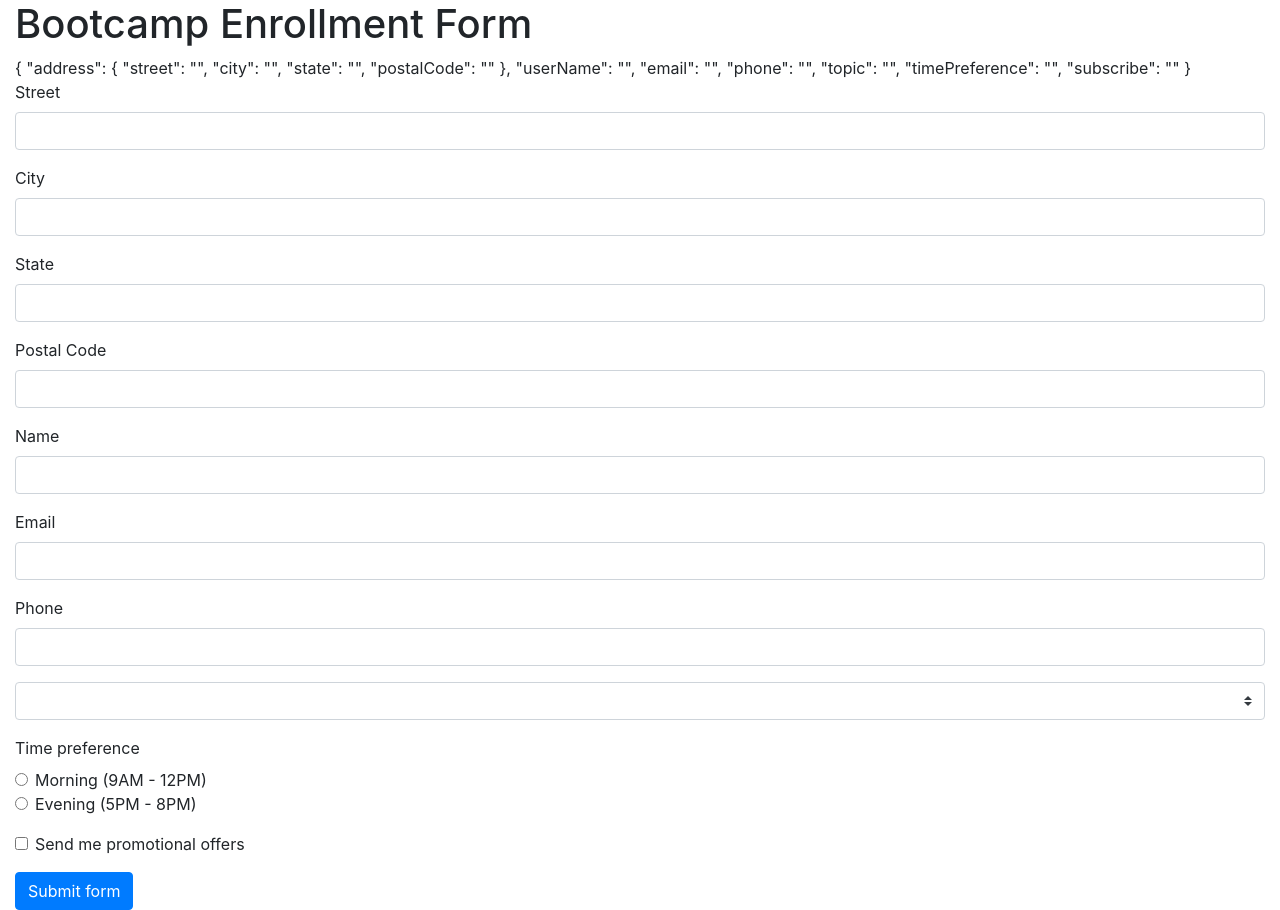
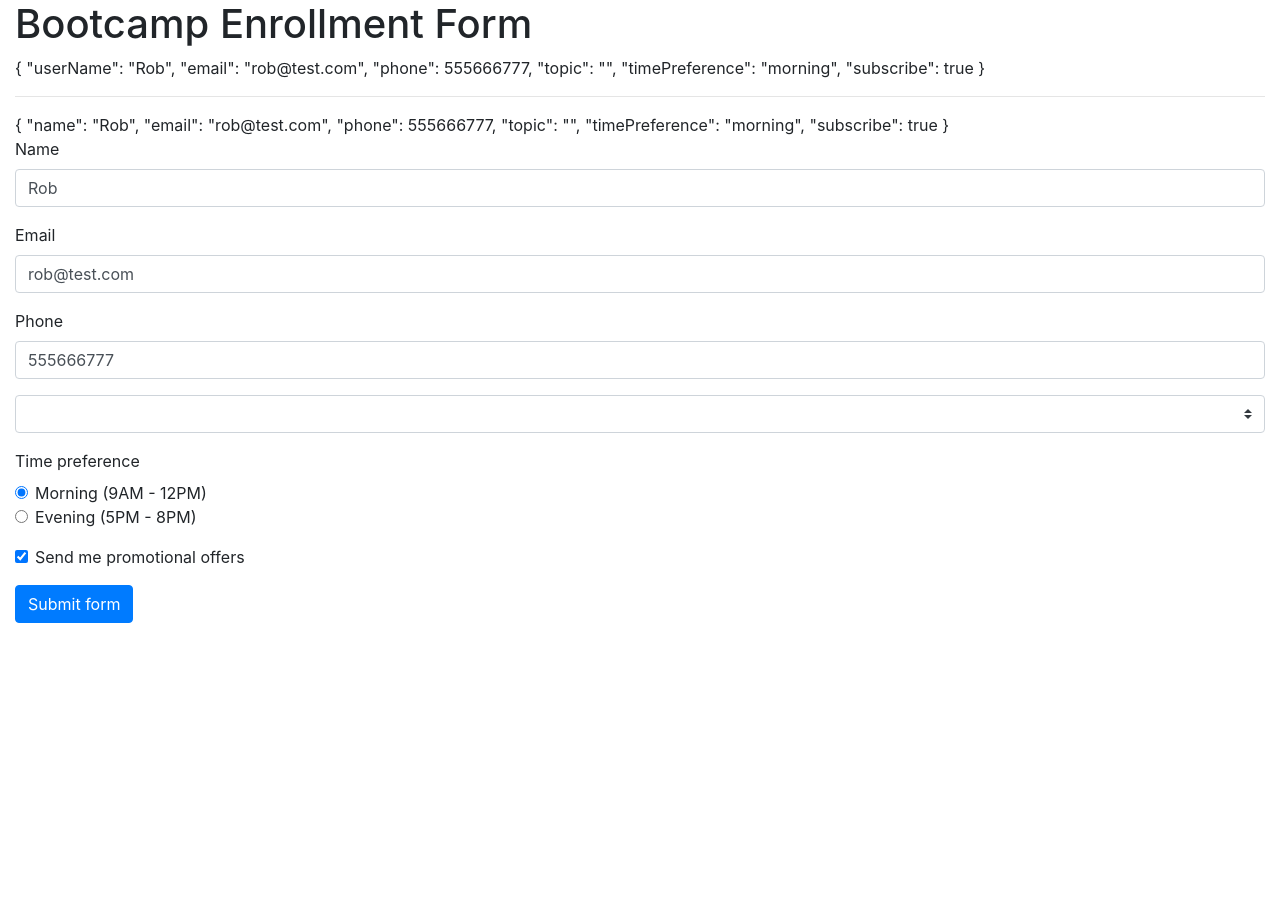
Before and after one commit to ranibb/Angular-Forms, an Angular app in the folder template-driven-forms/: page / in a window 1280 px wide. After the commit the page ends 800 px from the top, so only its background shows below. Built offline with nearby package versions, Linux system fonts and the light colour scheme.

Commit message:
binding a User model data to the form

```diff
--- a/template-driven-forms/src/app/app.component.html
+++ b/template-driven-forms/src/app/app.component.html
@@ -3,44 +3,27 @@
     <form #userForm="ngForm">
 
         {{userForm.value | json}}
-
-        <div ngModelGroup="address">
-            <div class="form-group">
-                <label>Street</label>
-                <input type="text" class="form-control" name="street" ngModel>
-            </div>
-            <div class="form-group">
-                <label>City</label>
-                <input type="text" class="form-control" name="city" ngModel>
-            </div>
-            <div class="form-group">
-                <label>State</label>
-                <input type="text" class="form-control" name="state" ngModel>
-            </div>
-            <div class="form-group">
-                <label>Postal Code</label>
-                <input type="text" class="form-control" name="postalCode" ngModel>
-            </div>
-        </div>
+        <hr>
+        {{userModel | json}}
 
         <div class="form-group">
             <label>Name</label>
-            <input type="text" class="form-control" name="userName" ngModel>
+            <input type="text" class="form-control" name="userName" [ngModel]="userModel.name">
         </div>
 
         <div class="form-group">
             <label>Email</label>
-            <input type="email" class="form-control" name="email" ngModel>
+            <input type="email" class="form-control" name="email" [ngModel]="userModel.email">
         </div>
 
         <div class="form-group">
             <label>Phone</label>
-            <input type="tel" class="form-control" name="phone" ngModel>
+            <input type="tel" class="form-control" name="phone" [ngModel]="userModel.phone">
         </div>
 
         <div class="form-group">
-            <select class="custom-select" name="topic" ngModel>
-                <option selected>I am intrested in</option>
+            <select class="custom-select" name="topic" [ngModel]="userModel.topic">
+                <option vlaue="">I am intrested in</option>
                 <option *ngFor="let topic of topics">{{topic}}</option>
             </select>
         </div>
@@ -48,17 +31,17 @@
         <div class="mb-3">
             <label>Time preference</label>
             <div class="form-check">
-                <input class="form-check-input" ngModel type="radio" name="timePreference" value="morning">
+                <input class="form-check-input" [ngModel]="userModel.timePreference" type="radio" name="timePreference" value="morning">
                 <label class="form-check-label">Morning (9AM - 12PM)</label>
             </div>
             <div class="form-check">
-                <input class="form-check-input" ngModel type="radio" name="timePreference" value="evening">
+                <input class="form-check-input" [ngModel]="userModel.timePreference" type="radio" name="timePreference" value="evening">
                 <label class="form-check-label">Evening (5PM - 8PM)</label>
             </div>
         </div>
 
         <div class="form-check mb-3">
-            <input class="form-check-input" ngModel type="checkbox" name="subscribe">
+            <input class="form-check-input" [ngModel]="userModel.subscribe" type="checkbox" name="subscribe">
             <label class="form-check-label">
                 Send me promotional offers
             </label>
--- a/template-driven-forms/src/app/app.component.ts
+++ b/template-driven-forms/src/app/app.component.ts
@@ -1,4 +1,5 @@
 import { Component } from '@angular/core';
+import { User } from "./user";
 
 @Component({
   selector: 'app-root',
@@ -7,4 +8,6 @@ import { Component } from '@angular/core';
 })
 export class AppComponent {
   topics = ['Angular', 'React', 'Vue'];
+
+  userModel = new User('Rob', 'rob@test.com', 555666777, '', 'morning', true);
 }
--- /dev/null
+++ b/template-driven-forms/src/app/user.ts
@@ -0,0 +1,12 @@
+export class User {
+    /* TypeScript complier generates a public field for each public constructor parameter and automaticlly
+    assigns the parameter's value to that field when you create a new user. */
+    constructor(
+        public name: string,
+        public email: string,
+        public phone: number,
+        public topic: string,
+        public timePreference: string,
+        public subscribe: boolean
+    ) {}
+}
```
Also changed, not shown: 1 other file (tests, documents, lock files or other folders).
